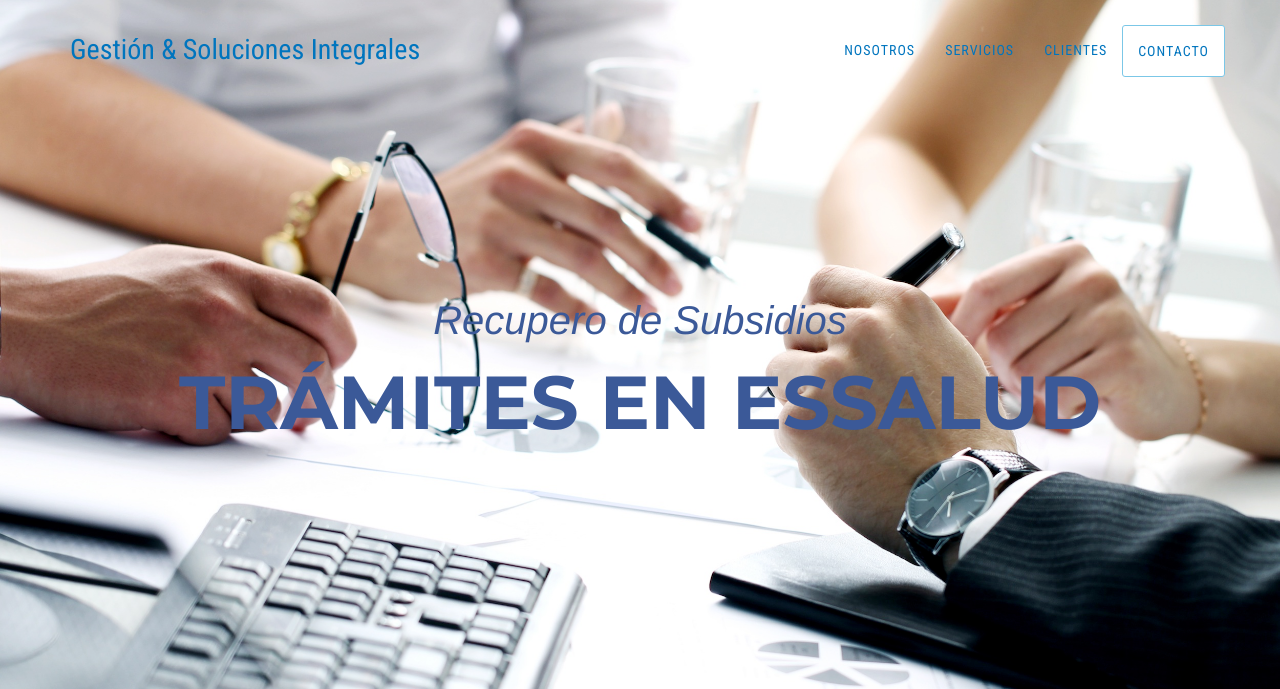
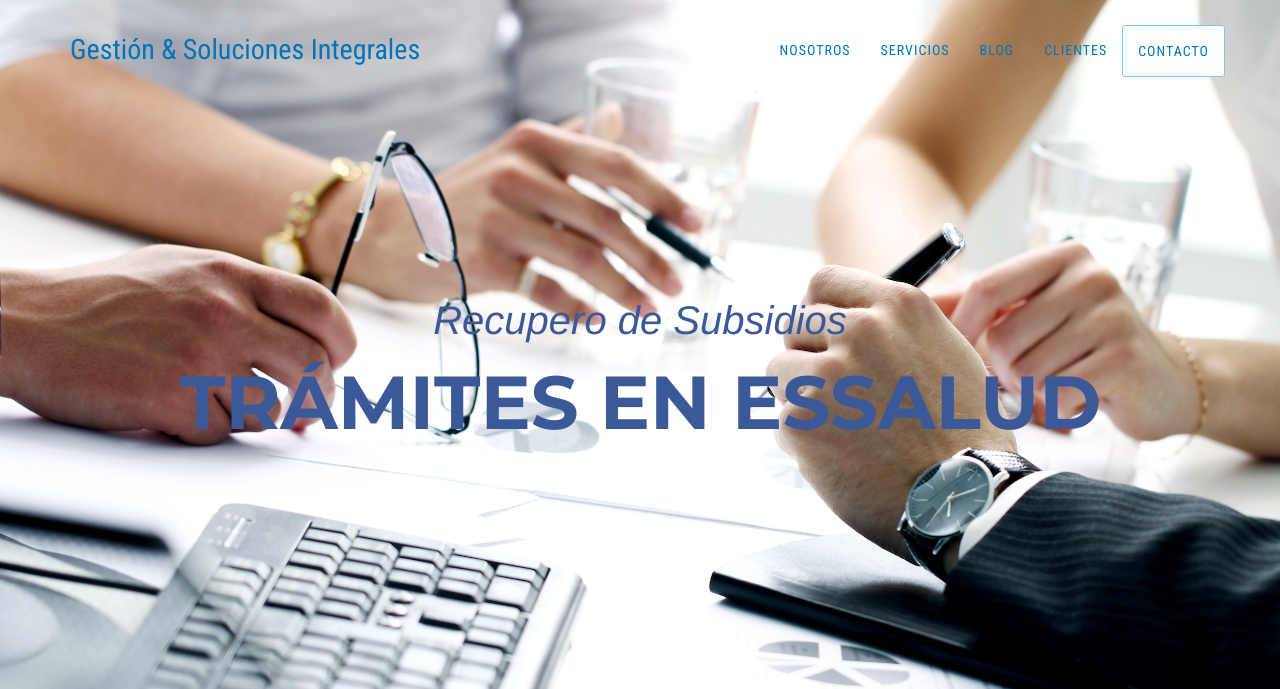
Before and after one commit to dxnydlc/pagina_boo1, a PHP site: page / in a window 1280 px wide. Shown: the top 689 px of the page. Run offline with PHP 8.4, Linux system fonts and the light colour scheme; some libraries are stand-ins or nearby versions; some web fonts are replaced.

Commit message:
cambios 03 - 07 -2016
agregar link de blog

```diff
--- a/index.php
+++ b/index.php
@@ -66,9 +66,9 @@ $var = 'hola';
                     <li>
                         <a class="page-scroll color-azul " href="#portfolio">Servicios</a>
                     </li>
-                    <!--<li>
-                        <a class="page-scroll" href="#about">About</a>
-                    </li>-->
+                    <li>
+                        <a class="page-scroll" href="/blog">Blog</a>
+                    </li>
                     <li>
                         <a class="page-scroll color-azul " href="#clientes">Clientes</a>
                     </li>
```
